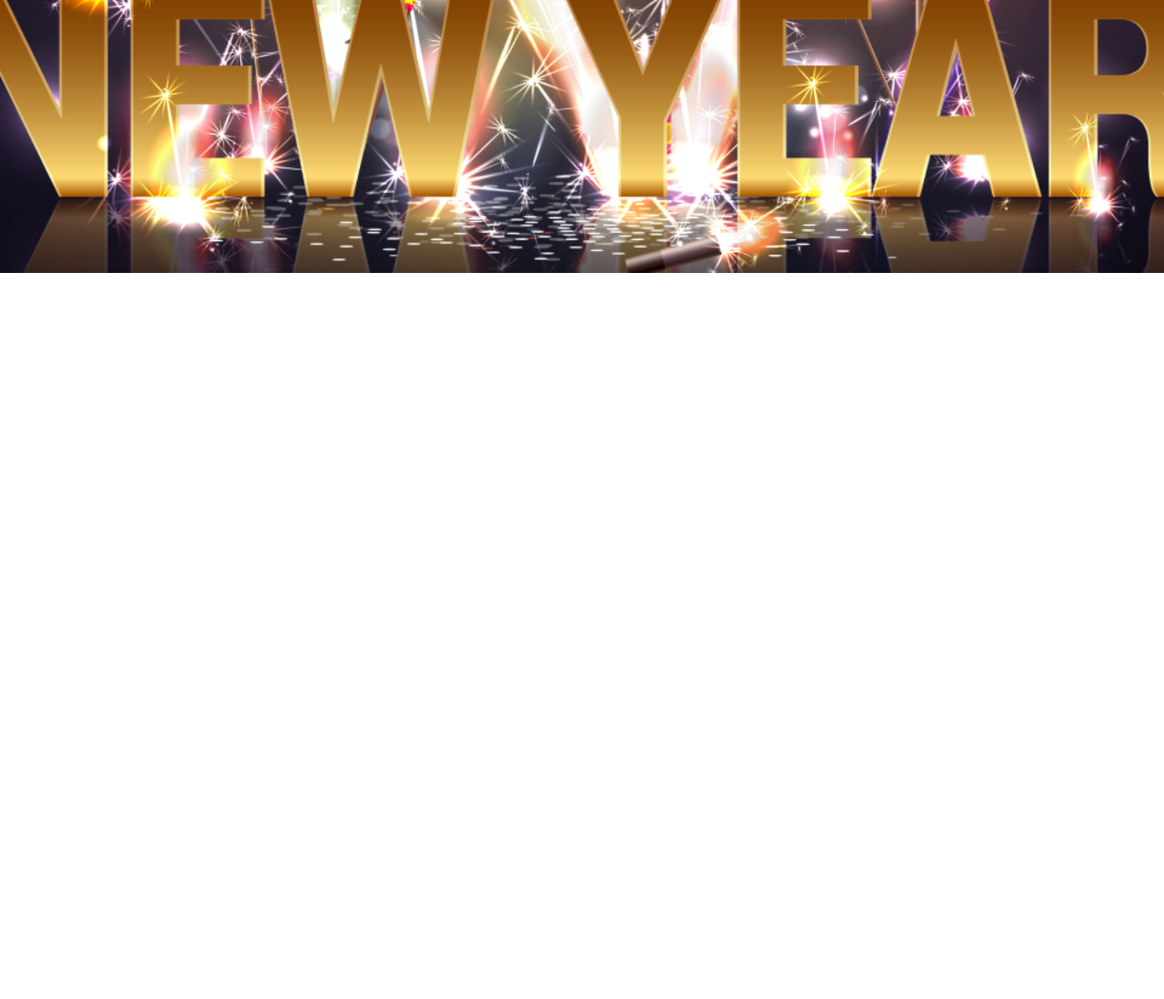
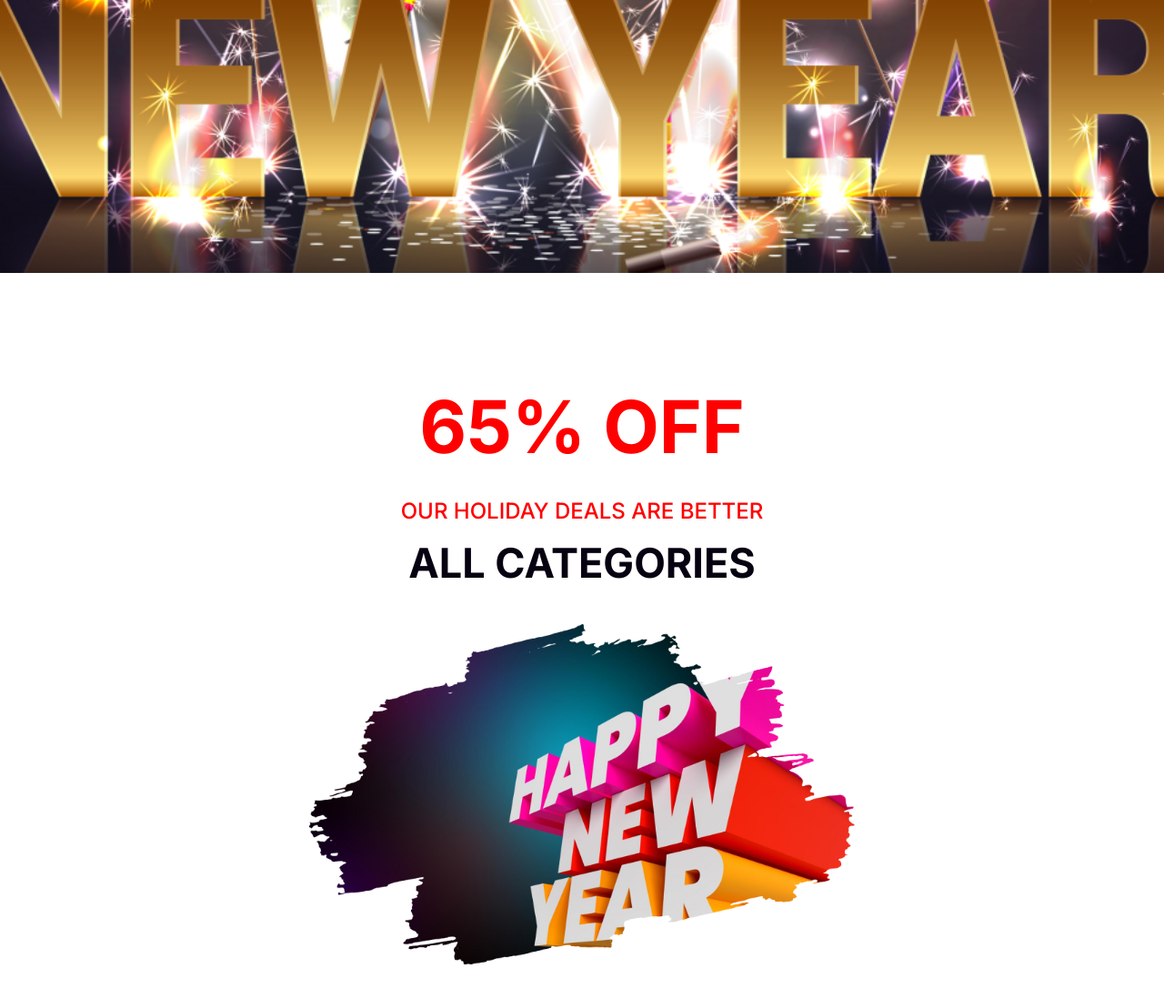
Before and after one commit to AsifHossain22/new-year-new-me, a plain HTML site: page index.html in a window 1280 px wide. Shown: the part 500-1598 px from the top of the page at 91% size. Before the commit the page ends 800 px from the top, so only its background shows below. Drawn offline with Linux system fonts and the light colour scheme.

Commit message:
Added 60% OFF Section

```diff
--- a/index.html
+++ b/index.html
@@ -15,7 +15,16 @@
         </div>
       </section>
     </header>
-    <main></main>
+    <main>
+      <section class="sixty-percent-off">
+        <h2 class="title">65% OFF</h2>
+        <h5 class="mini-title">OUR HOLIDAY DEALS ARE BETTER</h5>
+        <h3 class="sub-title">ALL CATEGORIES</h3>
+        <div class="image">
+          <img src="images/new-year-photo.png" alt="" />
+        </div>
+      </section>
+    </main>
     <footer></footer>
   </body>
 </html>
--- a/styles/style.css
+++ b/styles/style.css
@@ -46,3 +46,36 @@
   color: white;
   font-size: 30px;
 }
+
+/*
+* SixtyPercentStyle
+*/
+.sixty-percent-off {
+  display: flex;
+  flex-direction: column;
+  align-items: center;
+  padding: 120px 0;
+  font-family: "Inter", serif;
+}
+.sixty-percent-off .title {
+  color: #ff0000;
+  font-size: 80px;
+  font-weight: 700;
+}
+.sixty-percent-off .sub-title {
+  color: #070211;
+  font-size: 45px;
+  font-weight: 700;
+}
+.sixty-percent-off .mini-title {
+  color: #ff0000;
+  font-size: 24px;
+  font-weight: 500;
+  padding: 30px 0 15px;
+}
+.sixty-percent-off .image {
+  margin-top: 40px;
+}
+.sixty-percent-off .image img {
+  width: 600px;
+}
```
Also changed, not shown: images/new-year-photo.png (renamed from images/New Year Photo.png).
